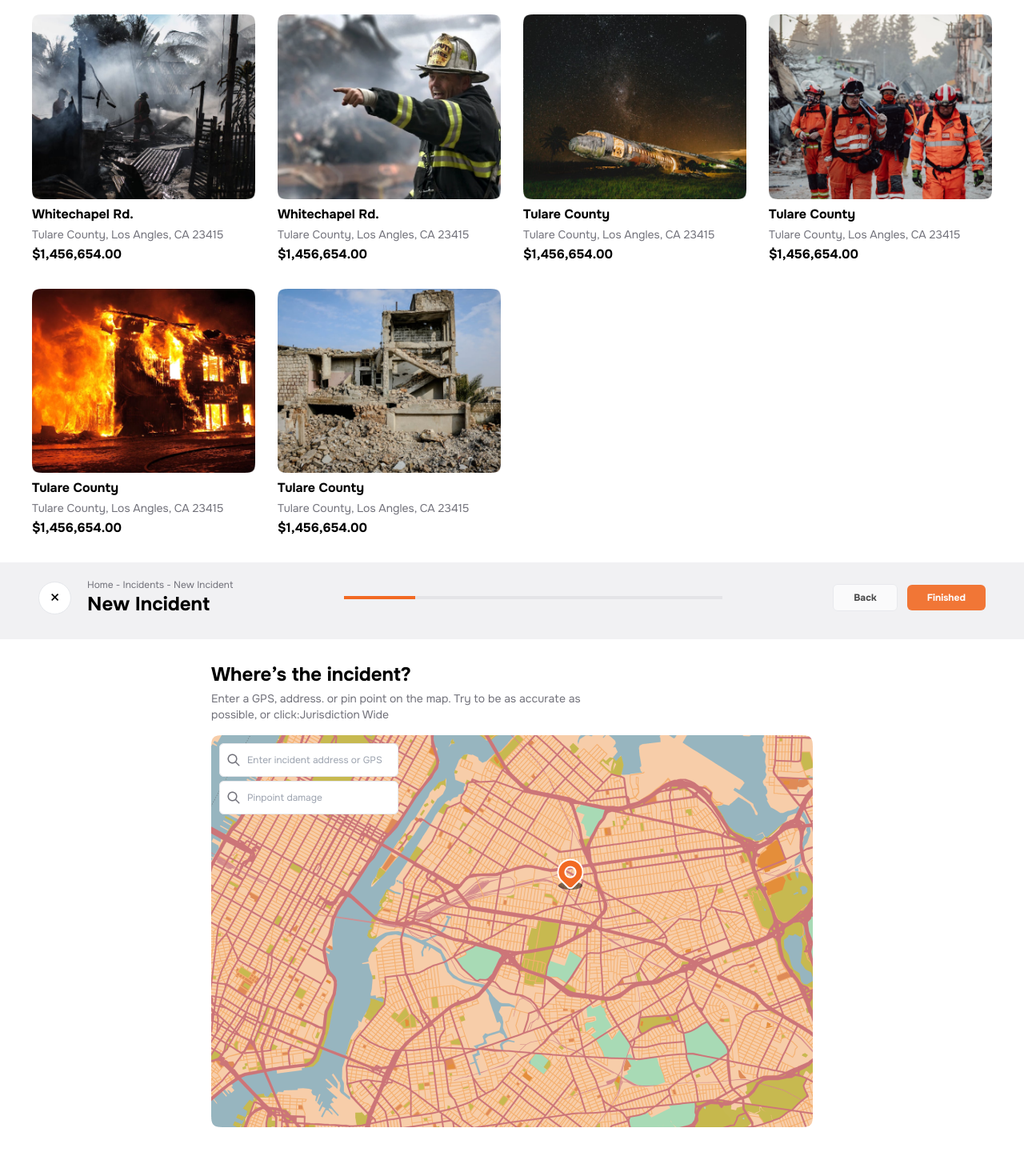
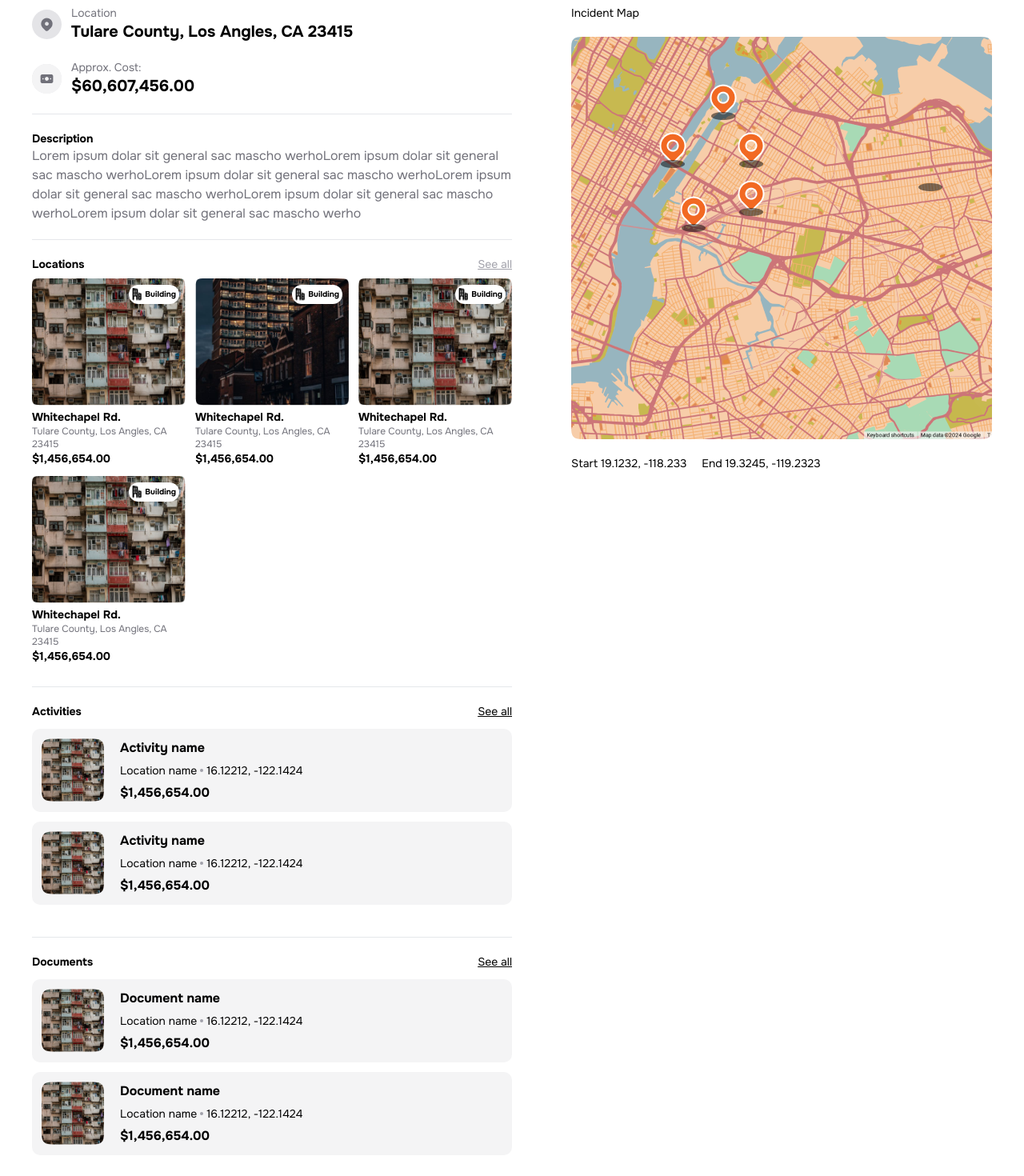
Before and after one commit to AsitChandraRoy/React-tailwindAssignment1, a React (Vite) app in the folder assignment-one/: page /Locations in a window 1280 px wide. Shown: the part 168-1638 px from the top of the page at 80% size. Before the commit the page ends 1577 px from the top, so only its background shows below. Built offline with nearby package versions, Linux system fonts and the light colour scheme.

Commit message:
new location / location details done

```diff
--- a/assignment-one/src/App.jsx
+++ b/assignment-one/src/App.jsx
@@ -16,6 +16,7 @@ import NewIncident from './components/pages/NewIncident'
 import BestIncident from './components/pages/BestIncident'
 import IncidentInput from './components/pages/IncidentInput'
 import FinalIncident from './components/pages/finalIncident'
+import NewLocation from './components/pages/Newlocation'
 
 function App() {
 
@@ -39,7 +40,8 @@ function App() {
       {/* <NewIncident /> */}
       {/* <BestIncident /> */}
       {/* <IncidentInput /> */}
-      <FinalIncident />
+      {/* <FinalIncident /> */}
+      {/* <NewLocation /> */}
     </main>
   )
 }
--- a/assignment-one/src/components/common/hero.jsx
+++ b/assignment-one/src/components/common/hero.jsx
@@ -10,7 +10,10 @@ function Hero(props) {
              sm:px-7 md:px-10 xl:px-12 pt-5 gap-3'>
             <div>
                 <p className='text-lowLight text-[10px] md:text-xs'>{props.direction}</p>
-                <h1 className='font-bold  md:text-xl xl:text-2xl'>{props.itemName}</h1>
+                <div className='flex justify-start items-center'>
+                    <img className={props.wm} src={props.tree} alt="" />
+                    <h1 className='font-bold  md:text-xl xl:text-2xl'>{props.itemName}</h1>
+                </div>
             </div>
             <div className='grid md:grid-cols-2 sm:grid-cols-1 md:w-[600px] sm:w-96 w-52 justify-end items-center text-xs gap-3 text-lowLight'>
                 <div className='flex justify-start p-2 py-1 rounded-sm bg-[#ffffff]'>
--- a/assignment-one/src/components/pages/Locations.jsx
+++ b/assignment-one/src/components/pages/Locations.jsx
@@ -1,12 +1,13 @@
 import React from 'react'
 import Hero from '../common/hero'
 import CardBody from '../Dashboard/CardBody'
+import NewLocation from './Newlocation'
 
 function Locations() {
   return (
     <>
-        <Hero direction="Home - Locations" itemName="Locations" sort="Sort By: Date modified" plus="+" btnText="New Location" />
-        <CardBody />
+        <Hero direction="Incidents - DR-4699 March 2023 Severe Storms " itemName="DR-4699 March 2023 Severe Storms" sort="Sort By: Date modified" plus="+" btnText="New Location" tree="/blackTree.png" wm='w-5 mr-2 ' />
+        <NewLocation />
     </>
   )
 }
--- a/assignment-one/src/components/pages/Newlocation.jsx
+++ b/assignment-one/src/components/pages/Newlocation.jsx
@@ -0,0 +1,142 @@
+import React from 'react'
+import { Container } from '../common/container'
+import { LocationDetails } from '../../lib/db'
+
+export default function NewLocation() {
+  return (
+    <>
+        {/* <Container> */}
+            <div className="grid grid-cols-12 justify-between bg-[#ffffff] py-5 px-10 mx-auto ">
+                <div className='col-span-12 sm:col-span-6'>
+                    <div className='flex items-center justify-start gap-3 '>
+                        <div className='w-[37px] h-[37px] bg-card flex justify-center items-center rounded-full '>
+                            <img src="/location.png" alt="" />
+                        </div>
+
+                        <div>
+                            <p className='text-sm text-lowLight'>Location</p>
+                            <h1 className='text-xl font-bold'>Tulare County,  Los Angles, CA 23415</h1>
+                        </div>
+                    </div>
+
+                    <div className='flex items-center justify-start gap-3 py-5 border-b '>
+                        <div className='w-[37px] h-[37px] bg-card flex justify-center items-center rounded-full '>
+                            <img src="/camera2.png" alt="" />
+                        </div>
+
+                        <div>
+                            <p className='text-sm text-lowLight'>Approx. Cost:</p>
+                            <h1 className='text-xl font-bold'>$60,607,456.00</h1>
+                        </div>
+                    </div>
+
+                    <div className='py-5 border-b'>
+                        <h5 className='font-bold text-sm'>Description</h5>
+                        <p className='text-[16px] text-lowLight '>Lorem ipsum dolar sit general sac mascho werhoLorem ipsum dolar sit general sac mascho werhoLorem ipsum dolar sit general sac mascho werhoLorem ipsum dolar sit general sac mascho werhoLorem ipsum dolar sit general sac mascho werhoLorem ipsum dolar sit general sac mascho werho</p>
+                    </div>
+
+                    <div className='py-5 border-b'>
+                        <div className='flex justify-between items-center'>
+                            <h6 className='text-sm font-bold'>Locations</h6>
+                            <p className='text-sm underline text-[#A1A1AA]'>See all</p>
+                        </div>
+
+                        <div>
+                            <div
+                                className="grid grid-cols-12 gap-3 py-2"
+                                >
+                                {LocationDetails.map(
+                                    ({ img, image, text, cardTitle, address, amount }, i) => (
+                                    <div
+                                        key={i}
+                                        className="md:col-span-4 sm:col-span-6 col-span-12 hover:scale-105 transition-all duration-300"
+                                    >
+                                        <div className="text-xs font-bold">
+                                        <div className="flex flex-row-reverse">
+                                            <div className="absolute z-10 me-2 mt-2 p-1 rounded-[28px] flex gap-1 bg-white">
+                                            <img src={img} alt="" />
+                                            <p className='text-[10px] font-bold '>{text}</p>
+                                            </div>
+                                        </div>
+                                        <img className="w-[700px] relative" src={image} alt="" />
+                                        </div>
+                                        <div className="mt-1 leading-[30px]">
+                                        <h1 className="text-sm font-bold">{cardTitle}</h1>
+                                        <p className="text-xs text-lowLight">{address}</p>
+                                        <h1 className="font-bold text-sm">{amount}</h1>
+                                        </div>
+                                    </div>
+                                    )
+                                )}
+                            </div>
+                        </div>
+                    </div>
+                    <div className='pt-5 border-b pb-10'>
+                        <div className='flex justify-between items-center'>
+                            <h6 className='text-sm font-bold'>Activities</h6>
+                            <p className='text-sm underline'>See all</p>
+                        </div>
+                        <div className='flex items-center gap-5 bg-[#f4f4f5] p-3 rounded-[10px] mt-3 hover:scale-105 transition-all duration-300 cursor-pointer'>
+                            <div>
+                                <img src="/Building.png" alt="" />
+                            </div>
+                            <div className='space-y-1.5'>
+                                <h5 className='text-[16px] font-bold '>Activity name</h5>
+                                <p className='text-sm flex items-center'>Location name <div className='w-[4px] h-[4px] bg-[#a1a1aa] rounded-full mx-1 '></div> 16.12212, -122.1424</p>
+                                <h5 className='text-[16px] font-bold '>$1,456,654.00</h5>
+                            </div>
+                        </div>
+
+                        <div className='flex items-center gap-5 bg-[#f4f4f5] p-3 rounded-[10px] mt-3 hover:scale-105 transition-all duration-300 cursor-pointer '>
+                            <div>
+                                <img src="/Building.png" alt="" />
+                            </div>
+                            <div className='space-y-1.5'>
+                                <h5 className='text-[16px] font-bold '>Activity name</h5>
+                                <p className='text-sm flex items-center'>Location name <div className='w-[4px] h-[4px] bg-[#a1a1aa] rounded-full mx-1 '></div> 16.12212, -122.1424</p>
+                                <h5 className='text-[16px] font-bold '>$1,456,654.00</h5>
+                            </div>
+                        </div>
+                    </div>
+
+                    <div className='py-5'>
+                        <div className='flex justify-between items-center'>
+                            <h6 className='text-sm font-bold'>Documents</h6>
+                            <p className='text-sm underline'>See all</p>
+                        </div>
+
+                        <div className='flex items-center gap-5 bg-[#f4f4f5] p-3 rounded-[10px] mt-3 hover:scale-105 transition-all duration-300 cursor-pointer '>
+                            <div>
+                                <img src="/Building.png" alt="" />
+                            </div>
+                            <div className='space-y-1.5'>
+                                <h5 className='text-[16px] font-bold '>Document name</h5>
+                                <p className='text-sm flex items-center'>Location name <div className='w-[4px] h-[4px] bg-[#a1a1aa] rounded-full mx-1 '></div> 16.12212, -122.1424</p>
+                                <h5 className='text-[16px] font-bold '>$1,456,654.00</h5>
+                            </div>
+                        </div>
+
+                        <div className='flex items-center gap-5 bg-[#f4f4f5] p-3 rounded-[10px] mt-3 hover:scale-105 transition-all duration-300 cursor-pointer '>
+                            <div>
+                                <img src="/Building.png" alt="" />
+                            </div>
+                            <div className='space-y-1.5'>
+                                <h5 className='text-[16px] font-bold '>Document name</h5>
+                                <p className='text-sm flex items-center'>Location name <div className='w-[4px] h-[4px] bg-[#a1a1aa] rounded-full mx-1 '></div> 16.12212, -122.1424</p>
+                                <h5 className='text-[16px] font-bold '>$1,456,654.00</h5>
+                            </div>
+                        </div>
+                    </div>
+                </div>
+
+                <div className='col-span-12 sm:col-span-6 flex flex-col items-end  '>
+                    <p className='lg:w-[526px] text-sm'>Incident Map</p>
+                    <img className='py-5' src="/map2.png" alt="" />
+                    <pre className='font-honest lg:w-[526px] tracking-tighter sm:tracking-normal text-xs sm:text-sm'>Start 19.1232, -118.233     End 19.3245, -119.2323</pre>
+                </div>
+
+            </div>
+        {/* </Container> */}
+    </>
+  )
+}
--- a/assignment-one/src/components/pages/incidents.jsx
+++ b/assignment-one/src/components/pages/incidents.jsx
@@ -5,8 +5,8 @@ import CardBody from '../Dashboard/CardBody'
 function Incidents() {
   return (
     <>
-          {/* <Hero direction="Home - Incidents" itemName="Incidents" sort="Sort By: Date modified" plus="+" btnText="New Incident" /> */}
-          {/* <CardBody /> */}
+          <Hero direction="Home - Incidents" itemName="Incidents" sort="Sort By: Date modified" plus="+" btnText="New Incident" />
+          <CardBody />
     </>
   )
 }
--- a/assignment-one/tailwind.config.js
+++ b/assignment-one/tailwind.config.js
@@ -11,8 +11,8 @@ export default {
         lowLight: '#71717a',
       },
       fontFamily: {
-        "honest": ['"Onest"', 'sans-serif'],
-        "footC": ['"Bebas Neue"', 'sans-serif']
+        honest: ['"Onest"', 'sans-serif'],
+        footC: ['"Bebas Neue"', 'sans-serif']
       },
     },
   },
```
Also changed, not shown: assignment-one/public/Building.png (added), assignment-one/public/blackTree.png (added), assignment-one/src/lib/db/index.js.
